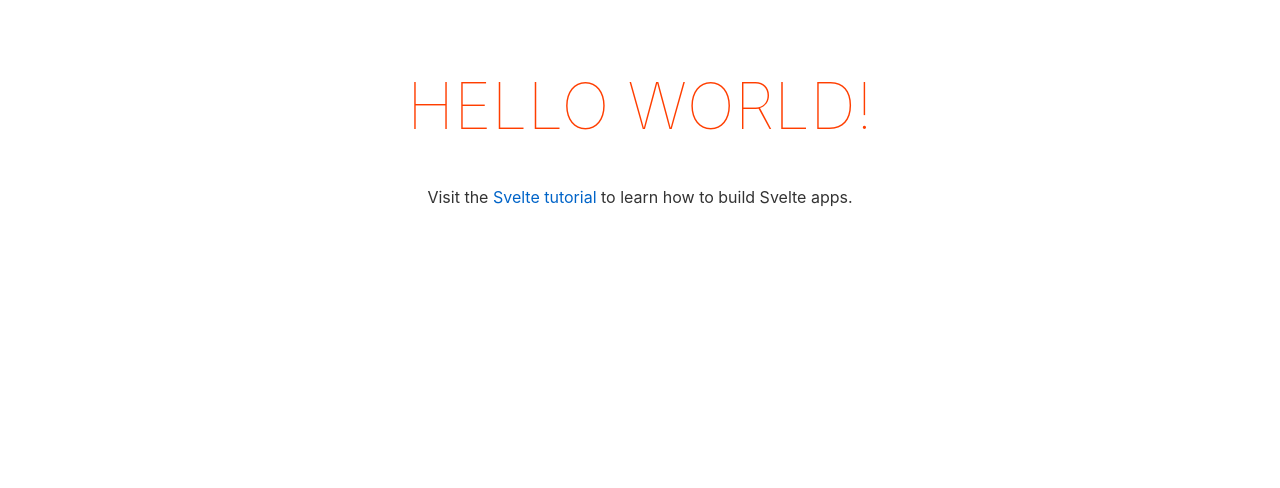
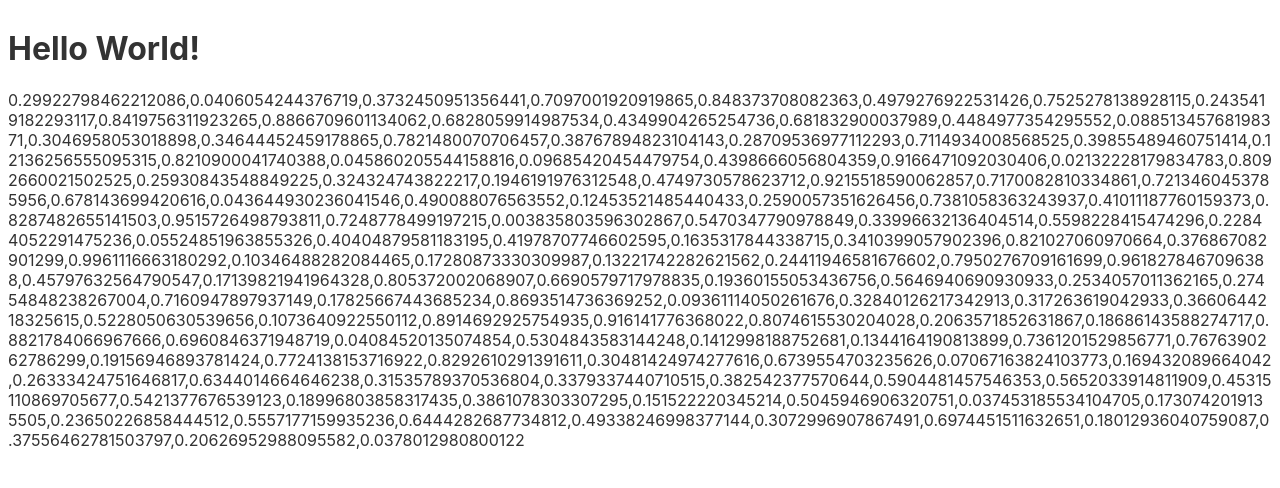
Before and after one commit to IbraheemR/wehadtostartsomewhere, a Svelte app: page / in a window 1280 px wide. Shown: the top 488 px of the page. Built offline with nearby package versions, Linux system fonts and the light colour scheme.

Commit message:
Add some dummy bits and pieces

```diff
--- a/src/App.svelte
+++ b/src/App.svelte
@@ -1,30 +1,12 @@
 <script>
-	export let name;
+  import HelloWorldDummy from "./HelloWorldDummy.svelte";
+
+  export let model;
 </script>
 
 <main>
-	<h1>Hello {name}!</h1>
-	<p>Visit the <a href="https://svelte.dev/tutorial">Svelte tutorial</a> to learn how to build Svelte apps.</p>
+  <HelloWorldDummy {model} />
 </main>
 
 <style>
-	main {
-		text-align: center;
-		padding: 1em;
-		max-width: 240px;
-		margin: 0 auto;
-	}
-
-	h1 {
-		color: #ff3e00;
-		text-transform: uppercase;
-		font-size: 4em;
-		font-weight: 100;
-	}
-
-	@media (min-width: 640px) {
-		main {
-			max-width: none;
-		}
-	}
 </style>
--- /dev/null
+++ b/src/HelloWorldDummy.svelte
@@ -0,0 +1,13 @@
+<script>
+  export let model;
+  let { activations } = model;
+</script>
+
+<h1>Hello World!</h1>
+<p>{$activations}</p>
+
+<style>
+  p {
+    word-wrap: break-word;
+  }
+</style>
--- a/src/main.js
+++ b/src/main.js
@@ -1,9 +1,11 @@
 import App from './App.svelte';
+
+import model from "./model/model"
 
 const app = new App({
 	target: document.body,
 	props: {
-		name: 'world'
+		model
 	}
 });
 
--- /dev/null
+++ b/src/model/model.js
@@ -0,0 +1,26 @@
+import { readable } from "svelte/store";
+
+let setPredictions, setActivations;
+
+export default {
+    sendData(data) {
+
+    },
+
+    predictions: readable(randomArray(10), set => {
+        setPredictions = set;
+    }),
+
+    activations: readable(randomArray(128), set => {
+        setActivations = set;
+    })
+}
+
+
+function randomArray(n) {
+    let o = [];
+    for (let i=0; i<n;i++) {
+        o.push(Math.random())
+    }
+    return o;
+}
```
